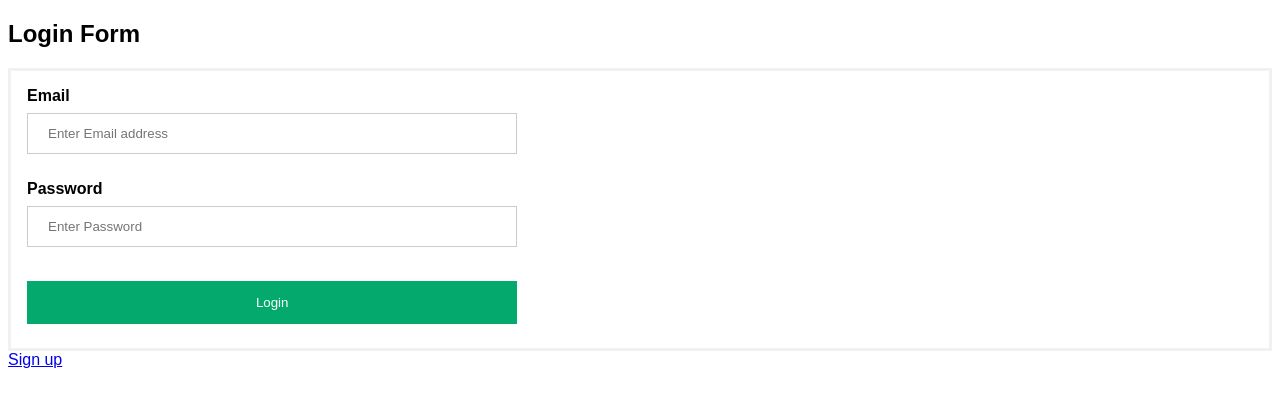
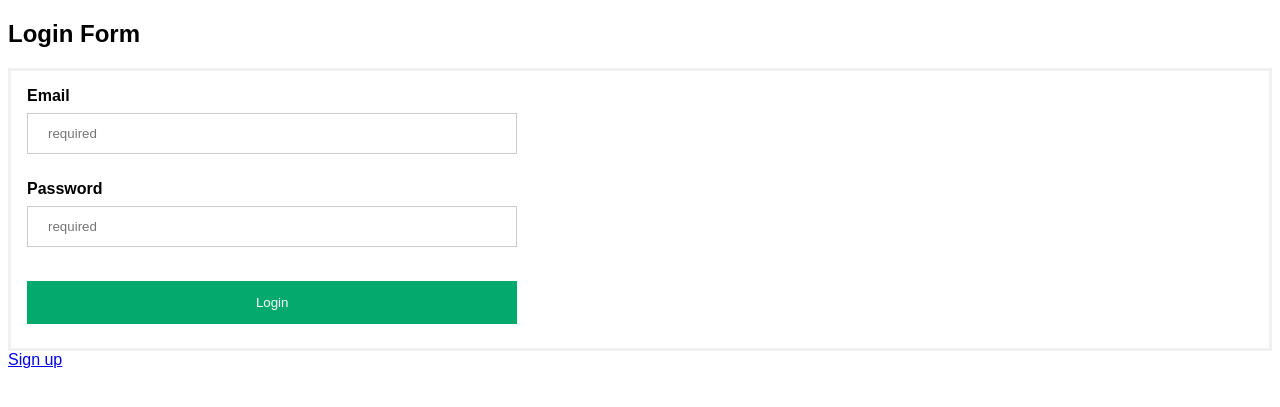
Before and after one commit to amirsaleem1990/Fantasy_cricket_app_Django, a Django app: page / in a window 1280 px wide. Shown: the top 407 px of the page. Run offline with Django 3.2, Linux system fonts and the light colour scheme.

Commit message:
changed placeholder values for email and password fields

```diff
--- a/Fantasy_cricket/Login/templates/Login/login.html
+++ b/Fantasy_cricket/Login/templates/Login/login.html
@@ -65,12 +65,12 @@
             {% csrf_token %}
             <div class="container">
                 <label for="email_address"><b>Email</b></label><br>
-                <input type="text" placeholder="Enter Email address" name="email_address"><br>
+                <input type="text" placeholder="required" name="email_address" required><br>
 
                 <br>
 
                 <label for="password"><b>Password</b></label><br>
-                <input type="password" placeholder="Enter Password" name="password"><br>
+                <input type="password" placeholder="required" name="password" required><br>
 
                 <br>
 
```
